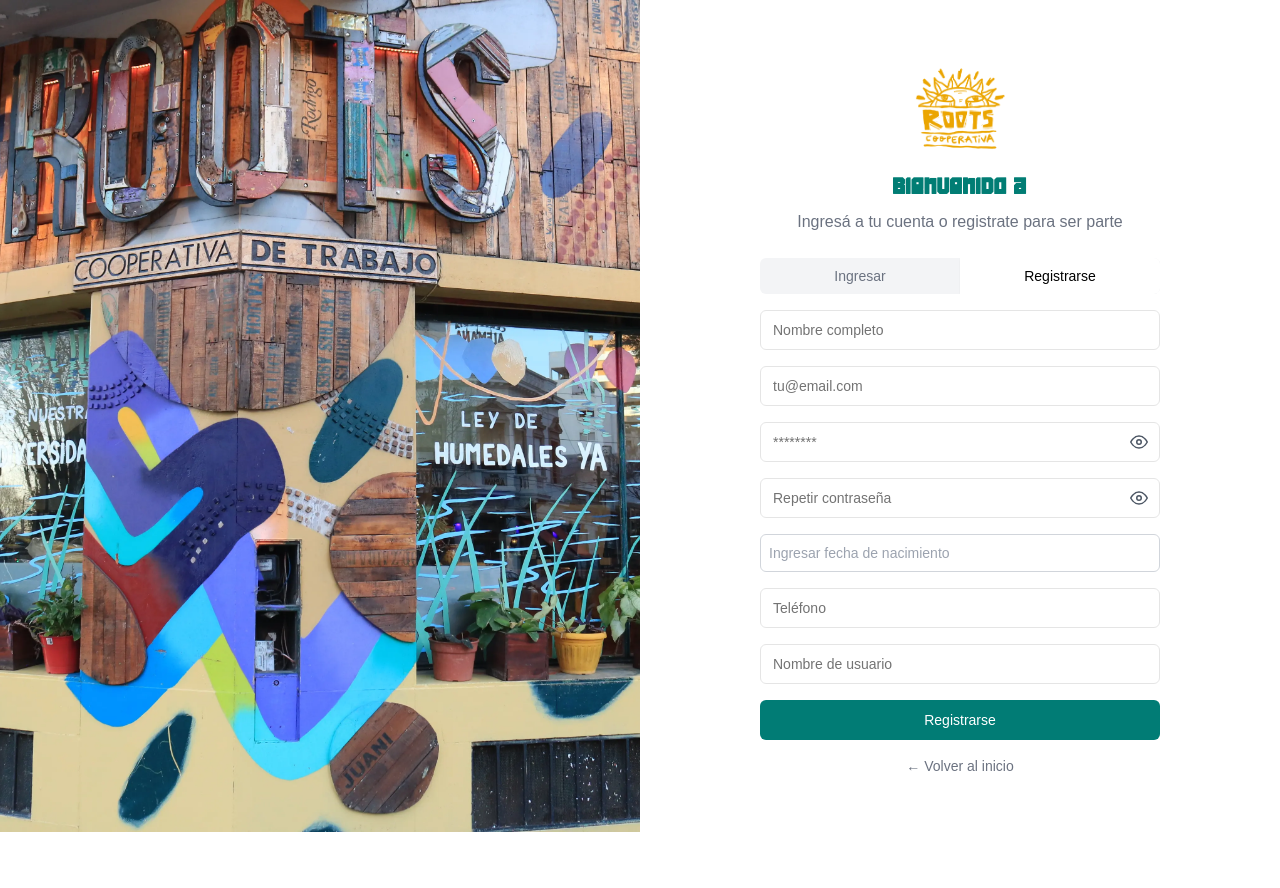
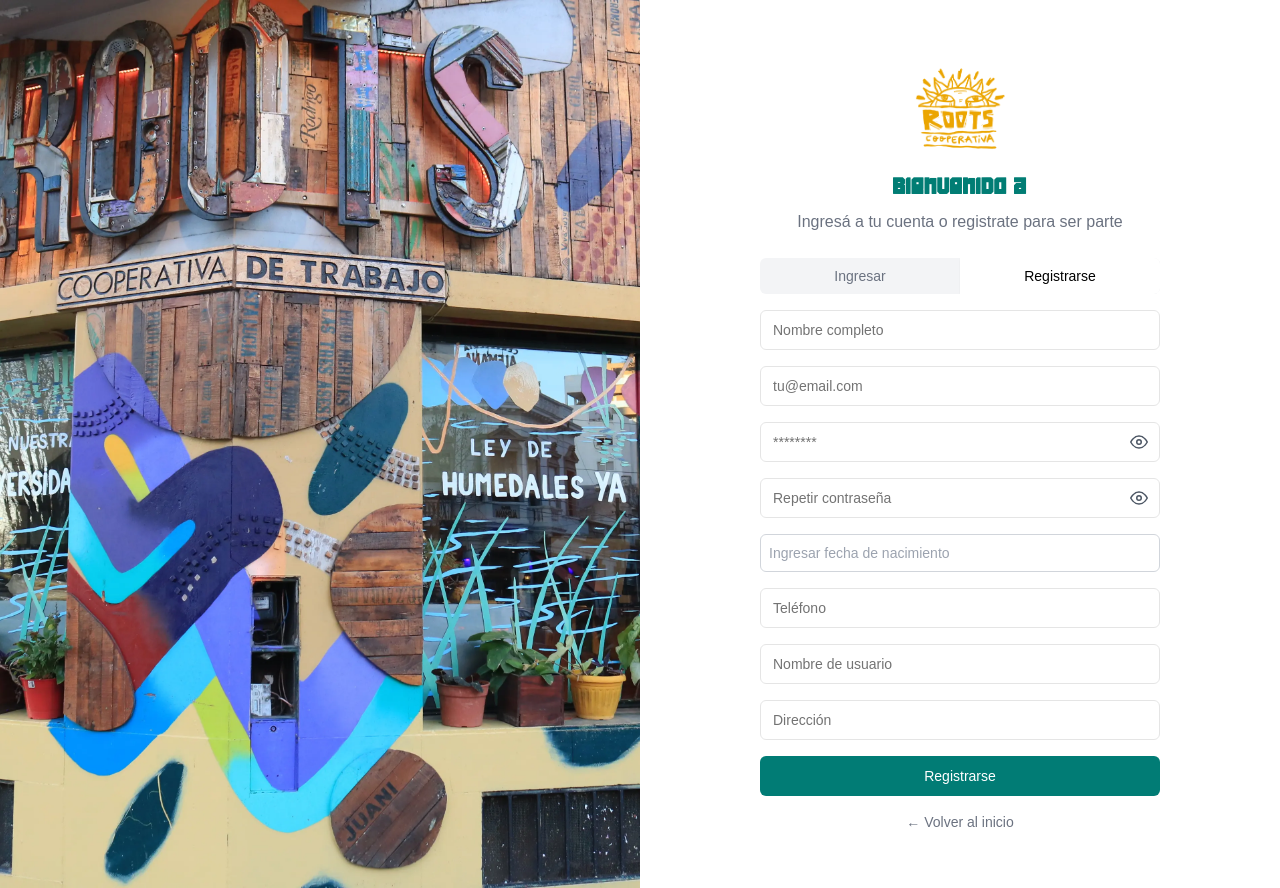
Before and after one commit to roots-cooperativa-dev/frontend-rootscoop, a Next.js app in the folder front/: page /registro in a window 1280 px wide. Before the commit the page ends 832 px from the top, so only its background shows below. Built offline with nearby package versions, Linux system fonts and the light colour scheme; no server answers.

Commit message:
agrego input address

```diff
--- a/front/src/app/(static)/login/page.tsx
+++ b/front/src/app/(static)/login/page.tsx
@@ -1,5 +1,4 @@
 "use client";
-
 
 import { useState } from "react";
 import { useFormik } from "formik";
@@ -14,6 +13,7 @@ import { toast } from "sonner";
 import { FcGoogle } from "react-icons/fc";
 import { FiEye, FiEyeOff } from "react-icons/fi"; // 👈 Importa los iconos
 import { getCart } from "@/src/services/cart";
+import { useCartContext } from "@/src/context/cartContext";
 const BACKEND_URL = process.env.NEXT_PUBLIC_API_URL;
 
 export default function LoginForm() {
@@ -21,7 +21,9 @@ export default function LoginForm() {
   const [googleLoading, setGoogleLoading] = useState(false);
   const [showPassword, setShowPassword] = useState(false); // 👀 Estado para mostrar/ocultar contraseña
   const { saveUserData } = useAuthContext();
+  const { cart, setCartFromServer } = useCartContext();
   const router = useRouter();
+   const [isLoadingCart, setIsLoadingCart] = useState(true);
 
   const formik = useFormik({
     initialValues: { email: "", password: "" },
@@ -36,7 +38,7 @@ export default function LoginForm() {
         const userId = response.data.user.id;
         const Token = response.data.accessToken;
         const dataUser = await getUserById(userId, Token);
-
+        console.log(dataUser);
         saveUserData({
           accessToken: Token,
           user: {
@@ -47,19 +49,31 @@ export default function LoginForm() {
             phone: dataUser.phone,
             email: dataUser.email,
             isAdmin: dataUser.isAdmin,
-            isDonator: dataUser.isDonator
+            isDonator: dataUser.isDonator,
           },
           isAuth: true,
         });
-
-        //const dataCart = await getCart(Token);
-        //console.log(dataCart);
+        const fetchCart = async () => {
+          try {
+            console.log(Token)
+            const data = await getCart(Token);
+            console.log(data);
+            setCartFromServer(data.items, data.total); // ✅ actualiza el context
+            console.log(cart);
+            router.push("/");
+          } catch (error) {
+            console.error("Error al obtener el carrito:", error);
+          } finally {
+            setIsLoadingCart(false);
+          }
+        };
+        fetchCart();
 
         toast.success("Sesión iniciada correctamente");
 
         router.push(routes.home);
       } catch (error: any) {
-        toast.error(error.message || "Error al iniciar sesión");
+        toast.error(error?.response.data.message || "Error al iniciar sesión");
         console.error(error);
       } finally {
         setLoading(false);
--- a/front/src/app/(static)/registro/page.tsx
+++ b/front/src/app/(static)/registro/page.tsx
@@ -10,7 +10,7 @@ import { Button } from "../../../components/ui/button";
 import { postRegister } from "@/src/services/auth";
 import { useRouter } from "next/navigation";
 import { toast } from "sonner";
-import { FiEye, FiEyeOff } from "react-icons/fi"; // 👈 importa los íconos
+import { FiEye, FiEyeOff } from "react-icons/fi";
 
 export default function RegisterForm() {
   const router = useRouter();
@@ -27,13 +27,12 @@ export default function RegisterForm() {
       birthdate: "",
       phone: "",
       username: "",
+      address: "",
     },
     validationSchema: Yup.object({
       name: Yup.string().required("Requerido"),
       email: Yup.string().email("Email inválido").required("Requerido"),
-      password: Yup.string()
-        .min(6, "Mínimo 6 caracteres")
-        .required("Requerido"),
+      password: Yup.string().min(6, "Mínimo 6 caracteres").required("Requerido"),
       confirmPassword: Yup.string()
         .oneOf([Yup.ref("password")], "Las contraseñas no coinciden")
         .required("Requerido"),
@@ -50,14 +49,13 @@ export default function RegisterForm() {
             (age === 18 && m >= 0 && today.getDate() >= birthDate.getDate())
           );
         }),
-
       phone: Yup.number().typeError("Debe ser un número").required("Requerido"),
       username: Yup.string().required("Requerido"),
+      address: Yup.string().required("Requerido"),
     }),
     onSubmit: async (values, { setSubmitting, resetForm }) => {
       try {
-        setSubmitting(true); // activa bandera de envío
-
+        setSubmitting(true);
         const data = {
           name: values.name,
           email: values.email,
@@ -66,22 +64,21 @@ export default function RegisterForm() {
           birthdate: values.birthdate,
           phone: Number(values.phone),
           username: values.username,
+          address: values.address,
         };
         await postRegister(data);
-        toast.success(
-          "Usuario registrado correctamente inicia sesion para continuar"
-        );
+        toast.success("Usuario registrado correctamente. Inicia sesión para continuar");
 
         setTimeout(() => {
           router.push("/login");
         }, 2000);
 
-        resetForm(); // limpia los campos
+        resetForm();
       } catch (error: any) {
-        console.log(error.response.data.message)
-        toast.error(error?.response.data.message || "Error al registrar el usuario");
+        console.log(error.response?.data?.message);
+        toast.error(error?.response?.data?.message || "Error al registrar el usuario");
       } finally {
-        setSubmitting(false); // desactiva bandera
+        setSubmitting(false);
       }
     },
   });
@@ -175,10 +172,6 @@ export default function RegisterForm() {
         )}
       </div>
 
-      {formik.touched.birthdate && formik.errors.birthdate && (
-        <p className="text-red-500 text-xs">{formik.errors.birthdate}</p>
-      )}
-
       <Input
         name="phone"
         placeholder="Teléfono"
@@ -199,6 +192,16 @@ export default function RegisterForm() {
         <p className="text-red-500 text-xs">{formik.errors.username}</p>
       )}
 
+      <Input
+        name="address"
+        placeholder="Dirección"
+        value={formik.values.address}
+        onChange={formik.handleChange}
+      />
+      {formik.touched.address && formik.errors.address && (
+        <p className="text-red-500 text-xs">{formik.errors.address}</p>
+      )}
+
       <Button type="submit" className="w-full" disabled={formik.isSubmitting}>
         {formik.isSubmitting ? "Registrando..." : "Registrarse"}
       </Button>
--- /dev/null
+++ b/front/src/app/cargaDatos/page.tsx
@@ -0,0 +1,38 @@
+'use client'
+import Loading from "@/src/components/loading/pantallaCargando";
+import { useAuthContext } from "@/src/context/authContext";
+import { useCartContext } from "@/src/context/cartContext";
+import { getCart } from "@/src/services/cart";
+import { useRouter } from "next/navigation";
+import { useEffect, useState } from "react";
+
+const DataLoad = () => {
+  const { user, token, loading } = useAuthContext();
+  const { cart, setCartFromServer } = useCartContext();
+  const router = useRouter();
+  const [isLoadingCart, setIsLoadingCart] = useState(true);
+
+  const fetchCart = async () => {
+    try {
+      const data = await getCart(token);
+      console.log(data)
+      setCartFromServer(data.items, data.total); // ✅ actualiza el context
+      console.log(cart);
+      router.push("/");
+    } catch (error) {
+      console.error("Error al obtener el carrito:", error);
+    } finally {
+      setIsLoadingCart(false);
+    }
+  };
+  useEffect(() => {
+    if (token) fetchCart();
+  }, [user, token, loading, router]);
+  return (
+    <>
+      <Loading />
+    </>
+  );
+};
+
+export default DataLoad;
--- a/front/src/app/profile/component/cartUser.tsx
+++ b/front/src/app/profile/component/cartUser.tsx
@@ -10,7 +10,7 @@ import Loading from "@/src/components/loading/pantallaCargando";
 
 const CartPage = () => {
   const { user, token, loading } = useAuthContext();
-  const { cart, total, setCartFromServer } = useCartContext();
+  const { cart, setCartFromServer } = useCartContext();
   const router = useRouter();
 
   const [isLoadingCart, setIsLoadingCart] = useState(true);
--- a/front/src/app/types/index.ts
+++ b/front/src/app/types/index.ts
@@ -57,6 +57,7 @@ export interface RegisterDto {
   username: string;
   password: string;
   confirmPassword: string;
+  address: string;
 }
 
 export interface Icart{
--- a/front/src/components/productos/ProductosComponent.tsx
+++ b/front/src/components/productos/ProductosComponent.tsx
@@ -36,6 +36,7 @@ export const Productos = () => {
                 page: 1,
                 limit: 100,
             })
+            console.log(data)
             setProductos(data)
         } catch (error) {
             console.error("Error al filtrar productos:", error)
--- a/front/src/routes/index.ts
+++ b/front/src/routes/index.ts
@@ -10,4 +10,5 @@ export const routes = {
     politicas: '/politicas',
     terminos: '/terminos',
     products: '/products',
+    cargando: '/cargaDatos',
 }
--- a/front/src/services/cart.tsx
+++ b/front/src/services/cart.tsx
@@ -35,7 +35,7 @@ export const getCart = async ( token: string | null | undefined) => {
     });
 
     if (!response.data) throw new Error("No se pudo recuperar datos del carrito");
-
+    console.log(response)
     return response.data;
   } catch (e: any) {
     console.warn(e.message);
```
